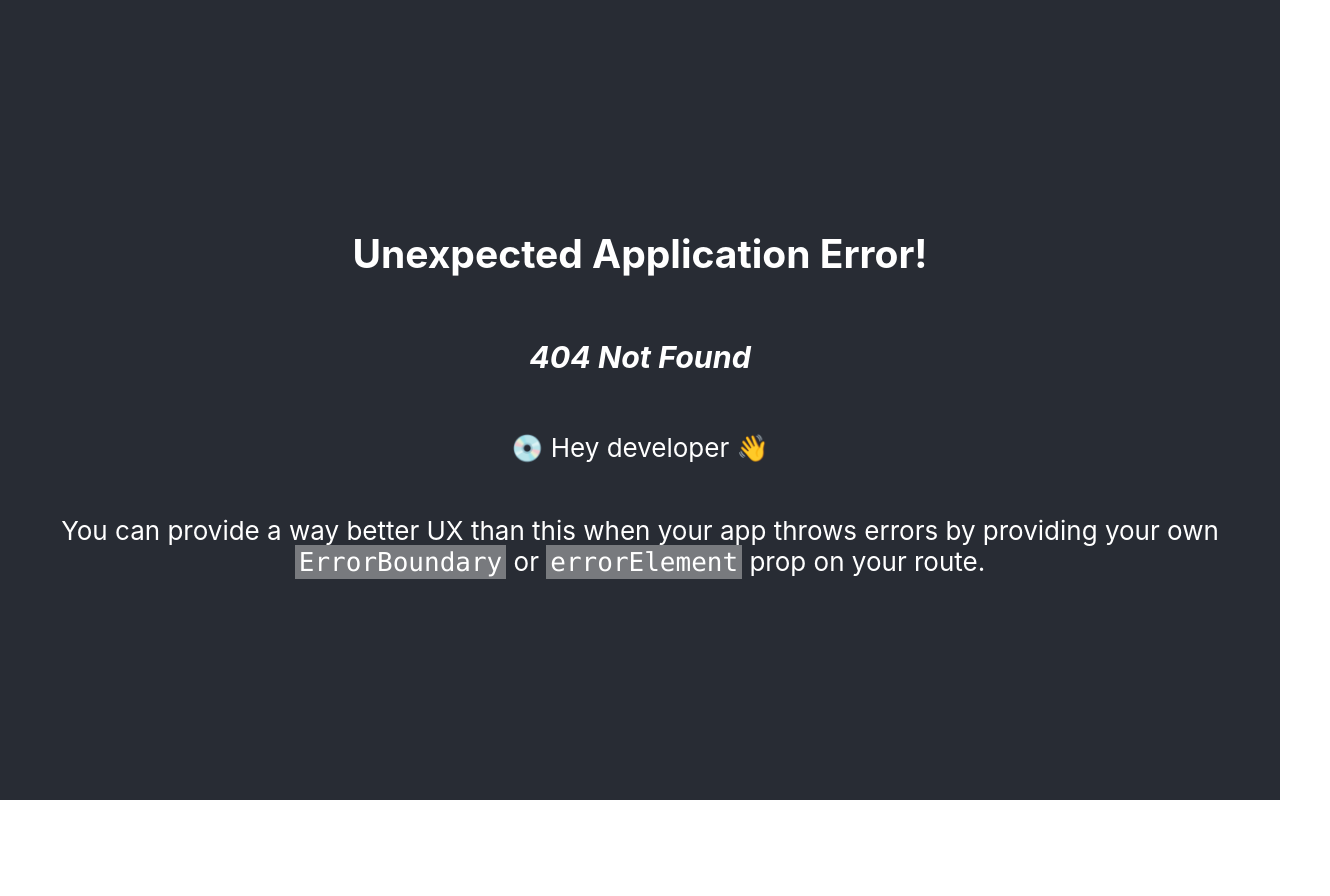
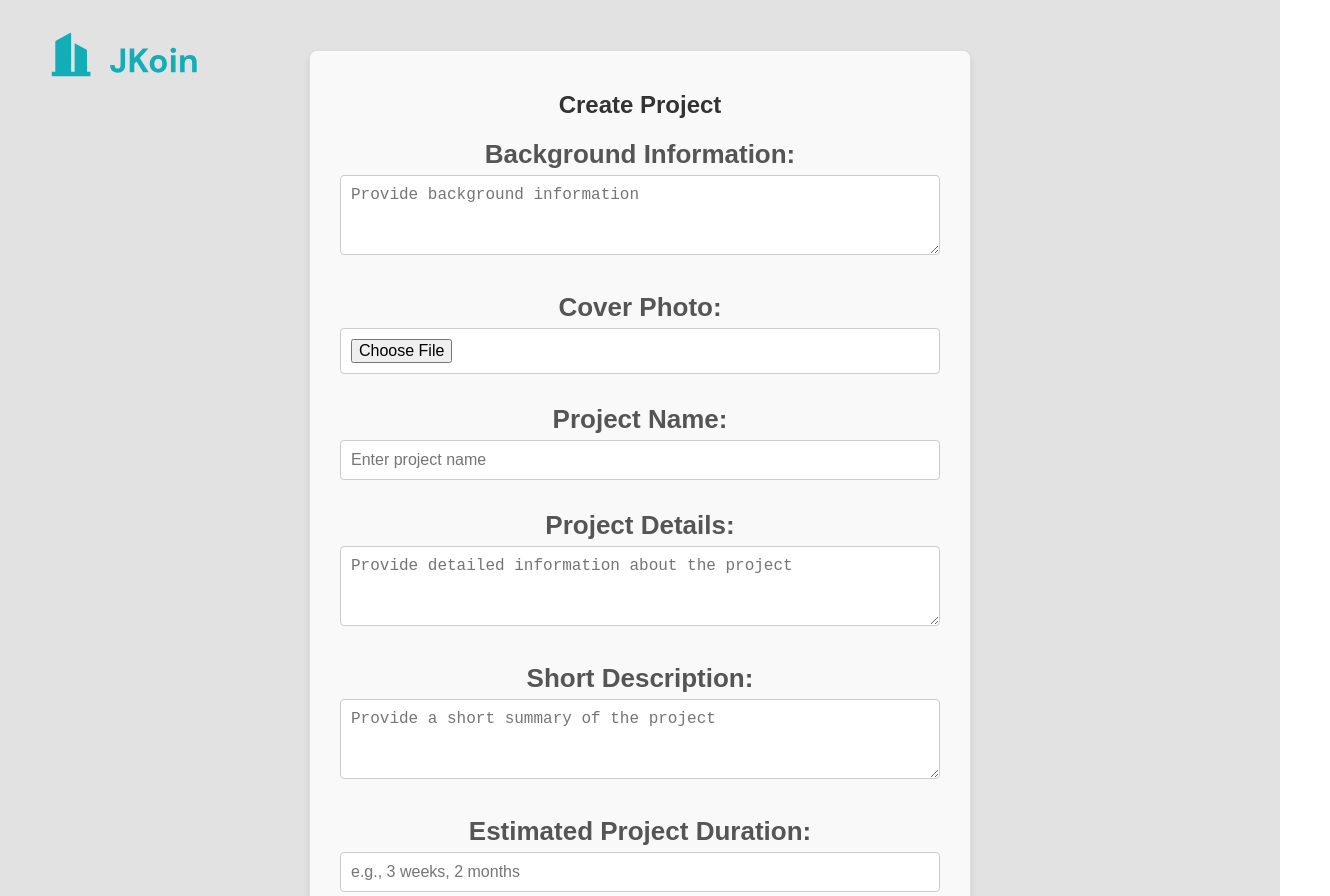
Before and after one commit to oneaisyah/JKoin, a React (Create React App) app: page /createProject in a window 1280 px wide. Before the commit this address had no page. Shown: the top 896 px of the page, 1330 px wide, since content can reach past the window. Before the commit the page ends 800 px from the top, so only its background shows below. Built offline with nearby package versions, Linux system fonts and the light colour scheme.

Commit message:
added CreateProject page

```diff
--- a/package.json
+++ b/package.json
@@ -8,6 +8,7 @@
         "@testing-library/react": "^13.4.0",
         "@testing-library/user-event": "^13.5.0",
         "dotenv": "^16.4.5",
+        "ethers": "^6.13.4",
         "react": "^18.3.1",
         "react-dom": "^18.3.1",
         "react-router-dom": "^6.28.0",
--- a/src/App.css
+++ b/src/App.css
@@ -14,7 +14,7 @@
 }
 @import url("https://fonts.googleapis.com/css2?family=DM+Sans:ital,opsz,wght@0,9..40,100..1000;1,9..40,100..1000&display=swap");
 .App-header {
-    background-color: #282c34;
+    background-color: #e2e2e2;
     min-height: 100vh;
     display: flex;
     flex-direction: column;
--- a/src/App.js
+++ b/src/App.js
@@ -3,12 +3,21 @@ import {
   RouterProvider
 } from "react-router-dom";
 import './App.css';
-import DonationPage from './components/DonationPage';
-import Homepage from "./components/Homepage";
+import CreateProjectPage from "./components/CreateProjectPage.jsx";
+import DonationPage from './components/DonationPage.jsx';
+import Homepage from "./components/Homepage.jsx";
 
 function App() {
+
+  //insert api call to backend
+  const projectData = {
+    projectDateArr: JSON.parse(process.env.REACT_APP_PROJECT_DATEARR),
+    projectTitleArr: JSON.parse(process.env.REACT_APP_PROJECT_TITLEARR),
+    projectDescriptionArr: JSON.parse(process.env.REACT_APP_PROJECT_DESCARR),
+  };
+
   const router = createBrowserRouter([
-    { path: "/", element: <Homepage /> }, { path: "/project", element: <DonationPage /> }
+    { path: "/", element: <Homepage {...projectData} /> }, { path: "/project", element: <DonationPage /> }, { path: "/createProject", element: <CreateProjectPage /> }
   ])
   return (
     <div className="App">
--- /dev/null
+++ b/src/components/CreateProjectPage.jsx
@@ -0,0 +1,129 @@
+import { useState } from "react";
+import { Link } from "react-router-dom";
+import { ReactComponent as Logo } from "../assets/images/JKoin.svg";
+import "../styles/CreateProjectPage.css";
+export default function CreateProjectPage() {
+    const [formData, setFormData] = useState({
+        backgroundInfo: "",
+        coverPhoto: null,
+        projectName: "",
+        projectDetails: "",
+        shortDescription: "",
+        projectDuration: "",
+    });
+
+    const handleInputChange = (e) => {
+        const { name, value } = e.target;
+        setFormData({ ...formData, [name]: value });
+    };
+
+    const handleFileChange = (e) => {
+        const { name } = e.target;
+        const file = e.target.files[0];
+        setFormData({ ...formData, [name]: file });
+    };
+
+    const handleSubmit = (e) => {
+        e.preventDefault();
+        console.log("Submitted Data:", formData);
+        // Handle form submission logic here
+    };
+    return (
+        <div className="formWrapper">
+            <Link className="toHome" to="/">
+                <Logo className="logo" />
+            </Link>
+            <form
+                onSubmit={handleSubmit}
+                style={{ maxWidth: "600px", margin: "auto" }}
+            >
+                <h2>Create Project</h2>
+                {/* Background Information */}
+                <div>
+                    <label htmlFor="backgroundInfo">
+                        Background Information:
+                    </label>
+                    <textarea
+                        id="backgroundInfo"
+                        name="backgroundInfo"
+                        value={formData.backgroundInfo}
+                        onChange={handleInputChange}
+                        placeholder="Provide background information"
+                        required
+                    />
+                </div>
+
+                {/* Cover Photo */}
+                <div>
+                    <label htmlFor="coverPhoto">Cover Photo:</label>
+                    <input
+                        type="file"
+                        id="coverPhoto"
+                        name="coverPhoto"
+                        accept="image/*"
+                        onChange={handleFileChange}
+                        required
+                    />
+                </div>
+
+                {/* Project Name */}
+                <div>
+                    <label htmlFor="projectName">Project Name:</label>
+                    <input
+                        type="text"
+                        id="projectName"
+                        name="projectName"
+                        value={formData.projectName}
+                        onChange={handleInputChange}
+                        placeholder="Enter project name"
+                        required
+                    />
+                </div>
+
+                {/* Project Details */}
+                <div>
+                    <label htmlFor="projectDetails">Project Details:</label>
+                    <textarea
+                        id="projectDetails"
+                        name="projectDetails"
+                        value={formData.projectDetails}
+                        onChange={handleInputChange}
+                        placeholder="Provide detailed information about the project"
+                        required
+                    />
+                </div>
+
+                {/* Short Description */}
+                <div>
+                    <label htmlFor="shortDescription">Short Description:</label>
+                    <textarea
+                        id="shortDescription"
+                        name="shortDescription"
+                        value={formData.shortDescription}
+                        onChange={handleInputChange}
+                        placeholder="Provide a short summary of the project"
+                        required
+                    />
+                </div>
+
+                {/* Estimated Project Duration */}
+                <div>
+                    <label htmlFor="projectDuration">
+                        Estimated Project Duration:
+                    </label>
+                    <input
+                        type="text"
+                        id="projectDuration"
+                        name="projectDuration"
+                        value={formData.projectDuration}
+                        onChange={handleInputChange}
+                        placeholder="e.g., 3 weeks, 2 months"
+                        required
+                    />
+                </div>
+
+                <button type="submit">Submit</button>
+            </form>
+        </div>
+    );
+}
--- a/src/components/Homepage.jsx
+++ b/src/components/Homepage.jsx
@@ -3,32 +3,11 @@ import { ReactComponent as Logo } from "../assets/images/JKoin.svg";
 import forestImg from "../assets/images/treeBg.jpeg";
 import "../styles/Homepage.css";
 import ProjectOverview from "./ProjectOverview";
-export default function Homepage() {
-    //insert api call to backend
-    const projectDateArr = [
-        "June 27, 2021",
-        "June 27, 2021",
-        "June 27, 2021",
-        "June 27, 2021",
-        "June 27, 2021",
-        "June 27, 2021",
-    ];
-    const projectTitleArr = [
-        "River Renewal Action Day",
-        "Sustainable Outreach Assistant",
-        "Community Garden Helper",
-        "Sianka Forest Fire",
-        "Saporo Earthquake",
-        "Lidu Land Drought",
-    ];
-    const projectDescriptionArr = [
-        "Join us to clear and revitalize our local river, restoring its beauty and health for the community and wildlife",
-        "Emergency! A tsunami has just hit Malika, Tarasudi District. Help our affected brothers and sisters.",
-        "Assist with planting, maintenance, and community education at a local garden. Grow food sustainably while educating residents about urban agriculture.",
-        "The Sianka forest has caught fire and affected the surrounding community. Let's help buy their health facilities!",
-        "A magnitude 7.3 earthquake has shaken Saporo sub-district, help them recover with food and medicine.",
-        "The people of Tanah Lidu are currently suffering from drought, help them get clean water!",
-    ];
+export default function Homepage({
+    projectDateArr,
+    projectTitleArr,
+    projectDescriptionArr,
+}) {
     function generateProjectsList(
         projectDateArr,
         projectTitleArr,
@@ -52,6 +31,11 @@ export default function Homepage() {
                 <img className="forestImg" src={forestImg} />
                 <Link className="toHome" to="/">
                     <Logo className="logo" />
+                </Link>
+                <Link className="toCreateProject" to="/createProject">
+                    <button className="createProjectButton">
+                        Create Project
+                    </button>
                 </Link>
                 <div className="heading">
                     <div className="headingWords">
--- a/src/components/ProjectOverview.jsx
+++ b/src/components/ProjectOverview.jsx
@@ -5,10 +5,12 @@ export default function ProjectOverview(props) {
         <div className="ProjectOverviewWrapper">
             <img src={oceanCleanup} className="projectImage" />
             <div className="projectOverview">
-                <div className="projectDate">{props.projectDate}</div>
-                <div className="projectTitle">{props.projectTitle}</div>
-                <div className="projectDescription">
-                    {props.projectDescription}
+                <div className="projectOverviewText">
+                    <div className="projectDate">{props.projectDate}</div>
+                    <div className="projectTitle">{props.projectTitle}</div>
+                    <div className="projectDescription">
+                        {props.projectDescription}
+                    </div>
                 </div>
                 <button className="donateButton">Donate Now</button>
             </div>
--- a/src/components/ProjectPage.jsx
+++ /dev/null
@@ -1,3 +0,0 @@
-export default function ProjectPage() {
-    return <div>hello</div>;
-}
--- a/src/index.js
+++ b/src/index.js
@@ -1,8 +1,8 @@
 import React from 'react';
 import ReactDOM from 'react-dom/client';
+import App from './App.js';
 import './index.css';
-import App from './App';
-import reportWebVitals from './reportWebVitals';
+import reportWebVitals from './reportWebVitals.js';
 
 const root = ReactDOM.createRoot(document.getElementById('root'));
 root.render(
--- /dev/null
+++ b/src/styles/CreateProjectPage.css
@@ -0,0 +1,84 @@
+/* CreateProjectPage.css */
+
+.formWrapper {
+    width: 100%;
+    padding: 50px 50px;
+}
+/* General form container styling */
+form {
+    background-color: #f9f9f9;
+    border: 1px solid #ddd;
+    border-radius: 8px;
+    padding: 20px 30px;
+    box-shadow: 0 4px 6px rgba(0, 0, 0, 0.1);
+    width: 100%;
+    height: 80%;
+    font-family: Arial, sans-serif;
+}
+
+/* Header styling */
+form h2 {
+    font-size: 24px;
+    text-align: center;
+    margin-bottom: 20px;
+    color: #333;
+}
+
+/* Label styling */
+form label {
+    display: block;
+    font-weight: bold;
+    margin-bottom: 5px;
+    color: #555;
+}
+
+/* Input and textarea styling */
+form input,
+form textarea {
+    width: 100%;
+    padding: 10px;
+    font-size: 16px;
+    border: 1px solid #ccc;
+    border-radius: 4px;
+    margin-bottom: 15px;
+    box-sizing: border-box;
+    background-color: #fff;
+    transition: border-color 0.3s ease;
+}
+
+/* Hover and focus effects for inputs and textareas */
+form input:focus,
+form textarea:focus {
+    border-color: #007bff;
+    outline: none;
+}
+
+/* Textarea height */
+form textarea {
+    min-height: 80px;
+    resize: vertical;
+}
+
+/* Button styling */
+form button {
+    display: block;
+    width: 100%;
+    padding: 10px 15px;
+    font-size: 18px;
+    background-color: #007bff;
+    color: #fff;
+    border: none;
+    border-radius: 4px;
+    cursor: pointer;
+    transition: background-color 0.3s ease;
+}
+
+/* Hover effect for button */
+form button:hover {
+    background-color: #0056b3;
+}
+
+/* Form group styling for spacing */
+form div {
+    margin-bottom: 15px;
+}
--- a/src/styles/Homepage.css
+++ b/src/styles/Homepage.css
@@ -15,6 +15,31 @@
     left: 50px;
     width: 150px;
     height: auto;
+}
+.createProjectButton {
+    position: absolute;
+    top: 30px;
+    right: 50px;
+    align-items: center;
+    font-family: inherit;
+    font-weight: 500;
+    font-size: 16px;
+    padding: 0.7em 1.4em 0.7em 1.1em;
+    color: white;
+    background: #ad5389;
+    background: linear-gradient(
+        0deg,
+        rgba(20, 167, 62, 1) 0%,
+        rgba(102, 247, 113, 1) 100%
+    );
+    border: none;
+    box-shadow: 0 0.7em 1.5em -0.5em #14a73e98;
+    letter-spacing: 0.05em;
+    border-radius: 20em;
+    cursor: pointer;
+    user-select: none;
+    -webkit-user-select: none;
+    touch-action: manipulation;
 }
 .heading {
     position: absolute;
--- a/src/styles/ProjectOverview.css
+++ b/src/styles/ProjectOverview.css
@@ -3,8 +3,17 @@
     width: 30%;
     text-align: left;
     border-radius: 3px;
+    display: flex;
+    flex-direction: column;
 }
 .projectOverview {
+    display: flex;
+    flex-direction: column;
+    align-items: center; /* This centers the children horizontally in the flex container */
+    justify-content: space-between; /* Adjusts spacing between children vertically */
+    height: 100%;
+}
+.projectOverviewText {
     padding: 20px;
     display: flex;
     flex-direction: column;
@@ -27,12 +36,13 @@
     color: #7b7d8c;
 }
 .donateButton {
-    margin-top: 5%;
+    margin-bottom: 2%;
     border: 1px solid #13adb7;
     color: #13adb7;
     padding: 20px 20px;
     border-radius: 5px;
-    font-size: 3rem;
+    font-size: 2rem;
+    width: 80%;
 }
 .donateButton:hover {
     cursor: pointer;
```
Also changed, not shown: 2 other files (tests, documents, lock files or other folders).
